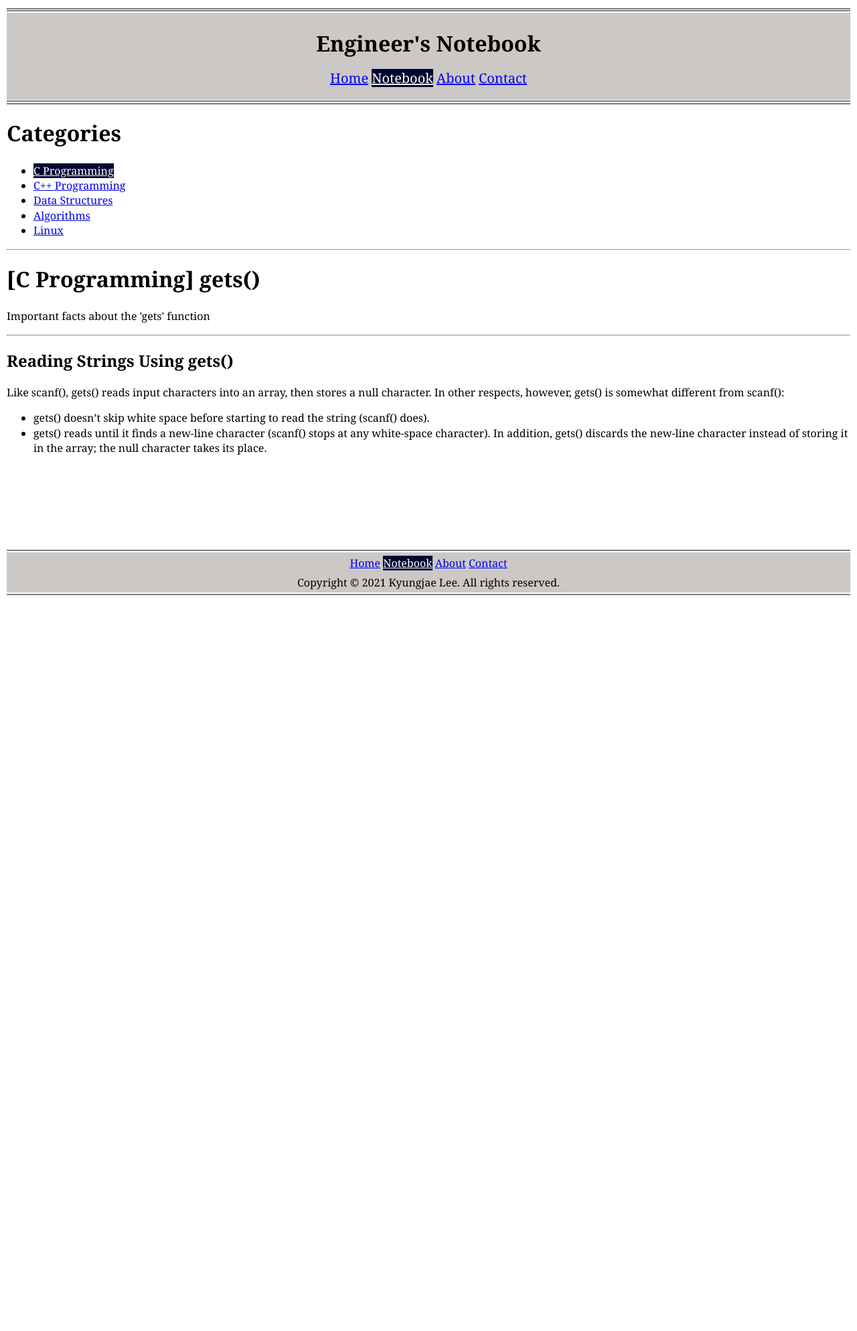
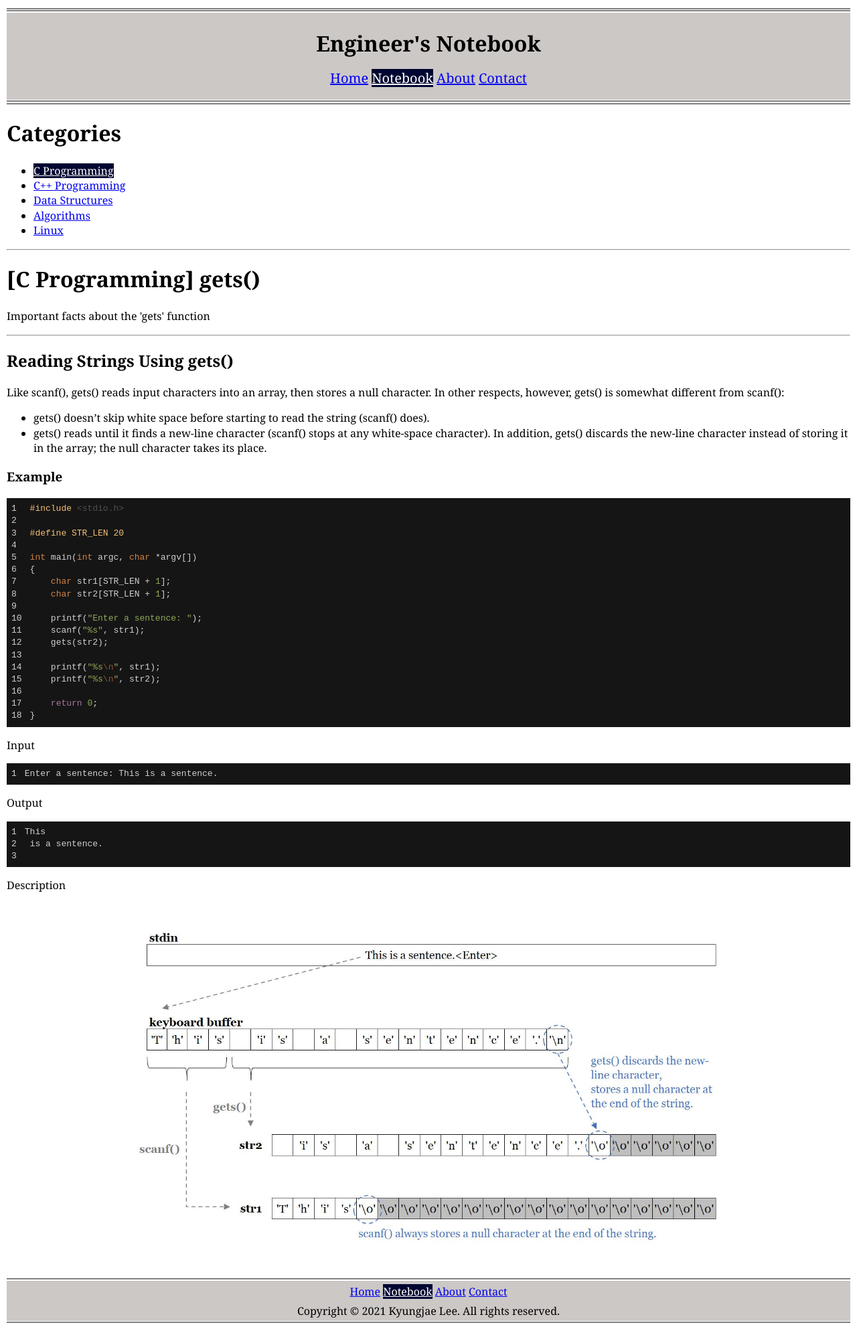
Before and after one commit to kyungjae-lee/kyungjae-lee.github.io, a Jekyll site: the page built from _posts/c-programming/2021-04-10-gets.md, in a window 1280 px wide. Shown: the whole page at 67% size. Built offline with Jekyll 4.4.1, drawn with Linux system fonts in a browser that asks for light colours; before the commit the page ends 900 px from its top, so only the background shows below that.

Commit message:
Update 'scanf', 'gets' notes

````diff
--- a/_posts/c-programming/2021-04-10-gets.md
+++ b/_posts/c-programming/2021-04-10-gets.md
@@ -16,3 +16,41 @@ scanf():
 - gets() reads until it finds a new-line character (scanf() stops at any
   white-space character). In addition, gets() discards the new-line character
   instead of storing it in the array; the null character takes its place.
+
+### Example
+
+```c
+#include <stdio.h>
+
+#define STR_LEN 20
+
+int main(int argc, char *argv[])
+{
+    char str1[STR_LEN + 1];
+    char str2[STR_LEN + 1];
+
+    printf("Enter a sentence: ");
+    scanf("%s", str1);
+    gets(str2);
+
+    printf("%s\n", str1);
+    printf("%s\n", str2);
+
+    return 0;
+}
+```
+
+Input
+```text
+Enter a sentence: This is a sentence.
+```
+
+Output
+```text
+This
+ is a sentence.
+
+```
+
+Description
+![scanf-gets]({{site.baseurl}}/img/c-programming/scanf-gets.jpg){:.inline-img-w900}
--- a/css/image.css
+++ b/css/image.css
@@ -33,3 +33,9 @@
     display: block;
 	width: 1000px;
 }
+
+.inline-img-w1200 {
+    margin: 50px auto;
+    display: block;
+    width: 1200px;
+}
````
Also changed, not shown: _posts/c-programming/2021-04-10-scanf.md (+38 -0 lines), img/c-programming/scanf-gets.jpg (added), 1 other file.
